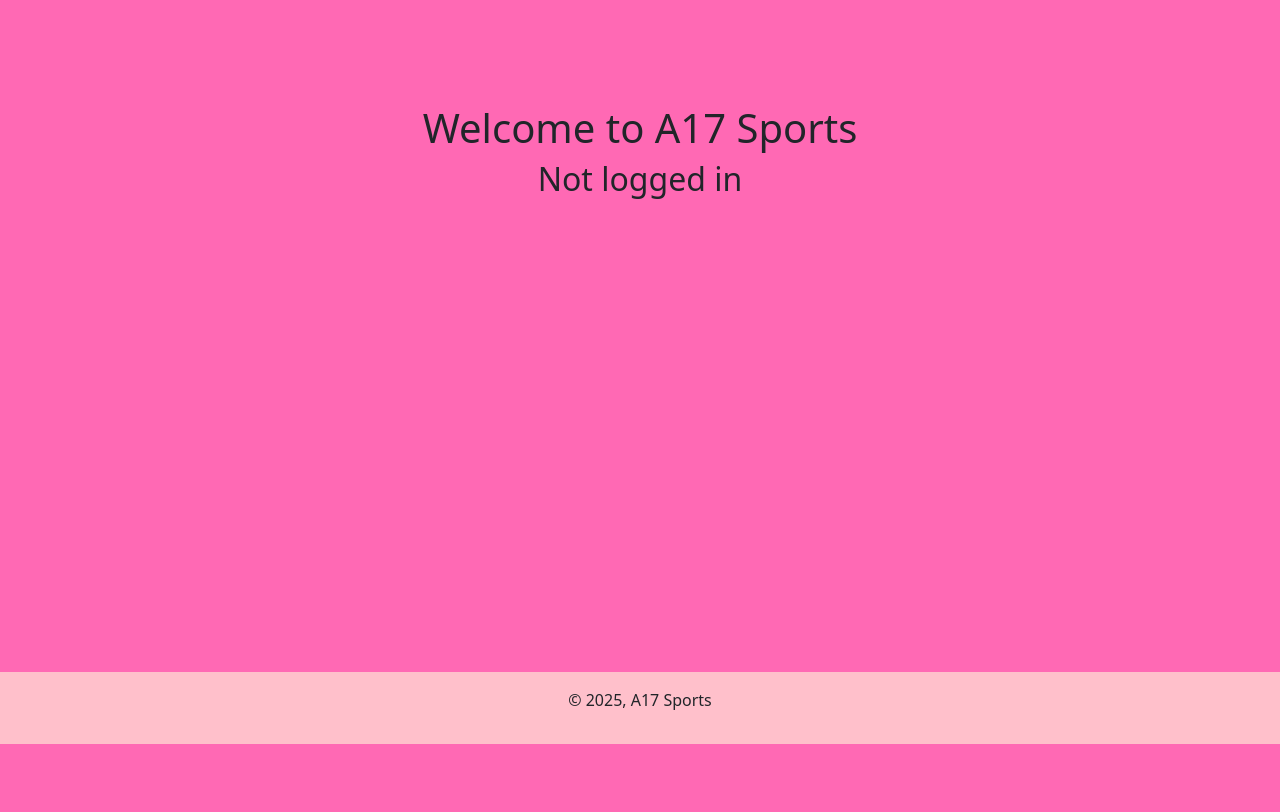
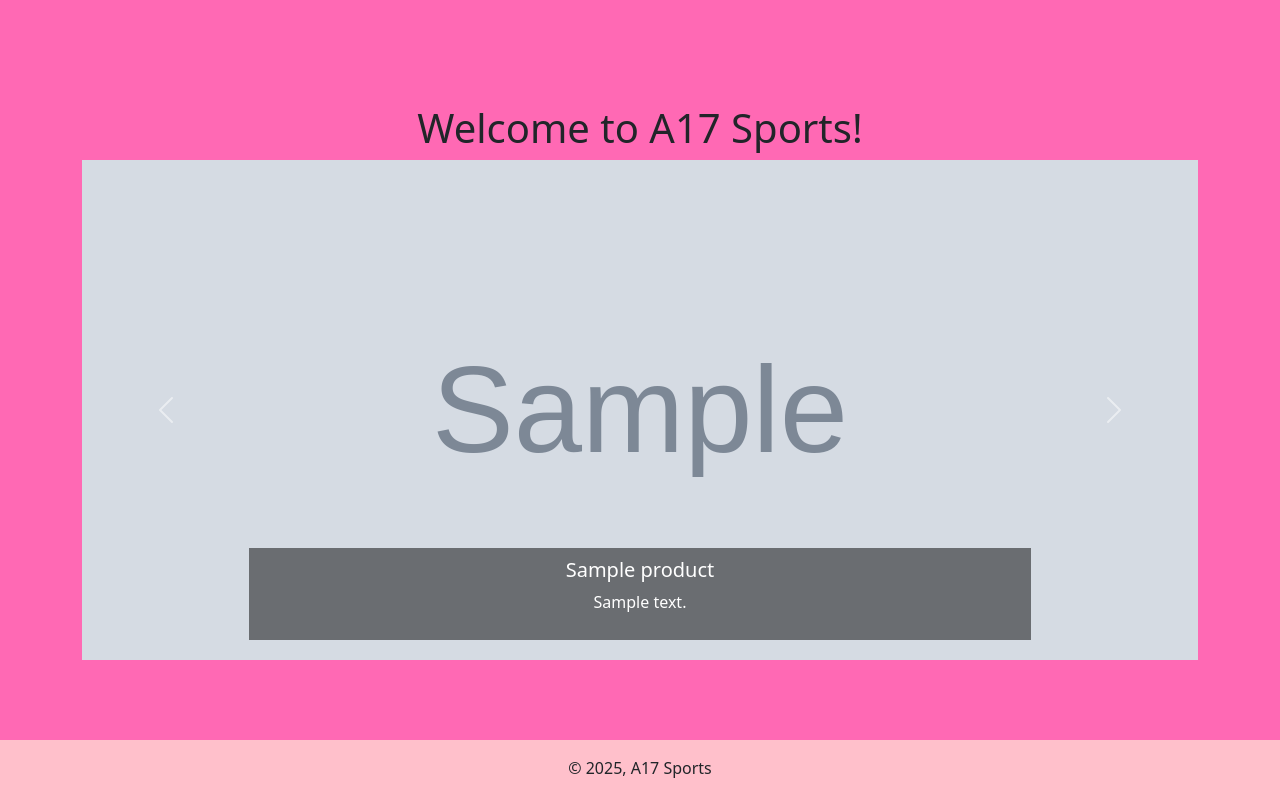
Before and after one commit to k4rstm4n/sports-lending-app, a Django app: template templates/index.html in a window 1280 px wide. Shown: the part 56-868 px from the top of the page. Before the commit the page ends 800 px from the top, so only its background shows below. Run offline with Django 5.2, Linux system fonts and the light colour scheme; the template is opened without the code that fills it: most values are stand-ins (such as "Sample title", 1, 10 or a date in 2020); grey boxes marked "Sample" are stand-in pictures; some libraries are stand-ins or nearby versions.

Commit message:
carousel template before merge

```diff
--- a/templates/base.html
+++ b/templates/base.html
@@ -50,9 +50,15 @@
             </button>
             <div class="collapse navbar-collapse" id="navbarNav">
                 <ul class="navbar-nav">
+                    {% if user.is_authenticated %}
+                    <li class="nav-item">
+                        <a class="nav-link" href="{% url 'login:index' %}">Login/Logout</a>
+                    </li>
+                    {% else %}
                     <li class="nav-item">
                         <a class="nav-link" href="{% url 'login:index' %}">Login</a>
                     </li>
+                    {% endif %}
                     <li class="nav-item">
                         <a class="nav-link" href="{% url 'products:product_catalog' %}">Products</a>
                     </li>
--- a/templates/index.html
+++ b/templates/index.html
@@ -2,7 +2,55 @@
 
 {% block content %}
 <div>
-    <h1>Welcome to A17 Sports</h1>
-    <h2>Not logged in</h2>
+    <h1>Welcome to A17 Sports!</h1>
 </div>
+
+<style>
+    .carousel-item img {
+        width: 100%;
+        height: 500px;
+        object-fit: cover;
+    }
+
+    .carousel-caption {
+        background-color: rgba(0, 0, 0, 0.5);
+        padding: 10px;
+    }
+
+    .product-card img {
+        height: 200px;
+        object-fit: cover;
+    }
+
+    .product-card {
+        height: 100%;
+    }
+</style>
+
+<body>
+    <div id="productCarousel" class="carousel slide" data-bs-ride="carousel">
+        <div class="carousel-inner">
+            {% for product in products %}
+            <div class="carousel-item {% if forloop.first %}active{% endif %}">
+                <img src="{{ product.image.url }}" class="d-block w-100" alt="{{ product.name }}">
+                <div class="carousel-caption d-none d-md-block">
+                    <h5>{{ product.name }}</h5>
+                    <p>{{ product.description }}</p>
+                </div>
+            </div>
+            {% endfor %}
+        </div>
+        <button class="carousel-control-prev" type="button" data-bs-target="#productCarousel" data-bs-slide="prev">
+            <span class="carousel-control-prev-icon" aria-hidden="true"></span>
+            <span class="visually-hidden">Previous</span>
+        </button>
+        <button class="carousel-control-next" type="button" data-bs-target="#productCarousel" data-bs-slide="next">
+            <span class="carousel-control-next-icon" aria-hidden="true"></span>
+            <span class="visually-hidden">Next</span>
+        </button>
+    </div>
+
+</body>
+
+</html>
 {% endblock content %}
```
Also changed, not shown: templates/borrower_home.html (deleted, +0 -9 lines), templates/lender_home.html (deleted, +0 -9 lines).
